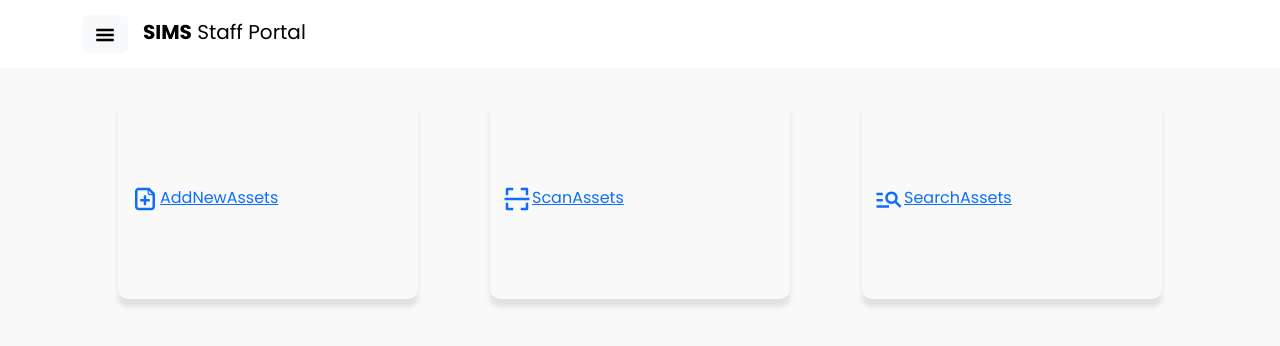
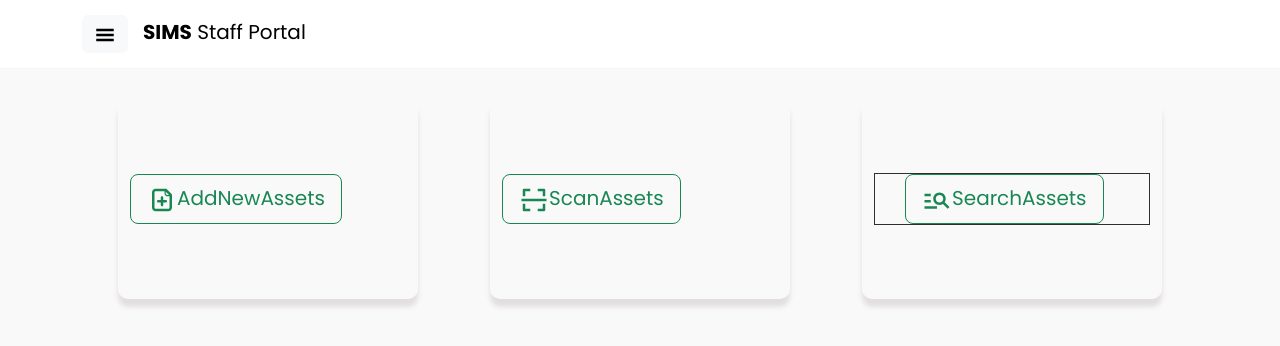
Before and after one commit to MarkRyuo/SalesInventoryManagementSystem_SIMS, a React (Vite) app in the folder client/: page /SDashboard in a window 1280 px wide. Shown: the top 346 px of the page. Built offline with nearby package versions, Linux system fonts and the light colour scheme.

Commit message:
Update: Staff Dashboard

```diff
--- a/client/src/components/StaffPortal/StaffButtons/StaffButtons.jsx
+++ b/client/src/components/StaffPortal/StaffButtons/StaffButtons.jsx
@@ -8,10 +8,10 @@ function StaffButtons({buttons}) {
         <>
             {buttons.map((button) => (
                 <div key={button.id}>
-                    <Link as={Button} size='lg' variant="outline-success" style={button.btnmargin}>
+                    <Button as={Link} size='lg' variant="outline-success" to={button.path}>
                         <span>{button.btnIcon}</span>
                         {button.btnName}
-                    </Link>
+                    </Button>
                 </div>
             ))}
         </>
--- a/client/src/pages/StaffPages/SDashboard.jsx
+++ b/client/src/pages/StaffPages/SDashboard.jsx
@@ -25,7 +25,7 @@ function SDashboard() {
                     <StaffButtons buttons={buttons.filter(button => button.id === 2)} />
                 </Col>
                 <Col lg={4} md={12} sm={12} className={SDashboardCss.colContainer}>
-                    <div style={{ width: "100%", height: 100, alignContent: 'center' }}>
+                    <div style={{ border: "1px solid" ,width: "100%", height: "auto", padding: "0px 30px"}}>
                         <StaffButtons buttons={buttons.filter(button => button.id === 3)} />
                     </div>
                 </Col>
--- a/client/src/pages/StaffPages/SDashboard.module.css
+++ b/client/src/pages/StaffPages/SDashboard.module.css
@@ -12,6 +12,7 @@
     justify-content: space-around;
     /* flex-direction: column; */
     align-content: center;
+    min-width: 400px;
 }
 
 .colContainer {
```
